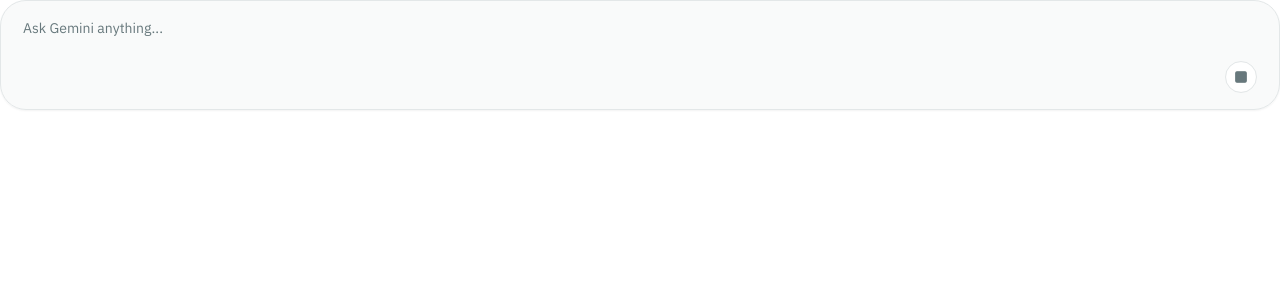
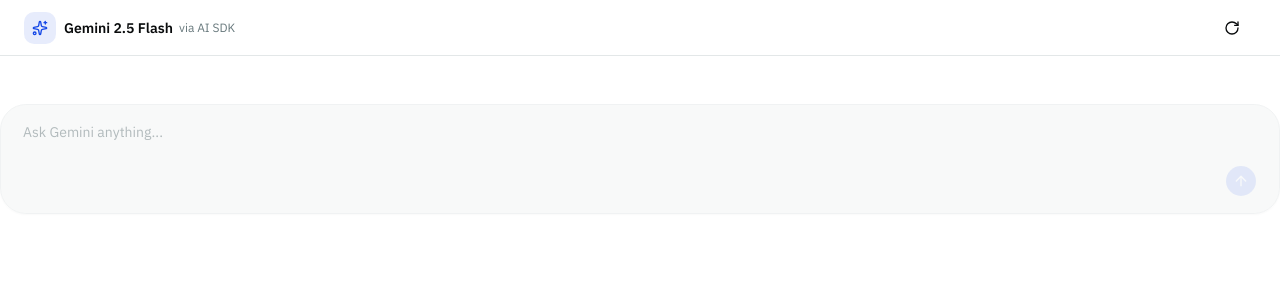
Before and after one commit to mrityunjay83039/genui-app-with-aisdk, a Next.js app: page /genui in a window 1280 px wide. Shown: the top 300 px of the page. Built offline with nearby package versions, Linux system fonts and the light colour scheme.

Commit message:
created header, chat form and message area component

```diff
--- a/src/app/genui/page.tsx
+++ b/src/app/genui/page.tsx
@@ -1,19 +1,30 @@
 "use client";
 
 import ChatForm from "@/components/ChatForm";
-import { FC } from "react";
+import ChatHeader from "@/components/ChatHeader";
+import MessageArea from "@/components/MessageArea";
+import { useChat } from "@ai-sdk/react";
+import { FC, useState } from "react";
 
 
 const genui: FC = () => {
+    const [draft, setDraft] = useState("");
+    const { messages, setMessages, status, stop } = useChat();
+    const busy = status === "submitted" || status === "streaming";
+    const canSend = draft.trim().length > 0 && !busy;
     const handleOnSubmit = () => {
 
     }
 
-    const handleOnStop = () => {
 
-    }
 
-    return <ChatForm status="streaming" onSubmit={handleOnSubmit} handleOnStop={handleOnStop} />
+    return (
+        <>
+            <ChatHeader messages={messages} setMessages={setMessages} setDraft={setDraft} busy={busy} />
+            <MessageArea busy={busy} messages={messages} />
+            <ChatForm status="streaming" onSubmit={handleOnSubmit} handleOnStop={stop} busy={busy} canSend={canSend} draft={draft} setDraft={setDraft} />
+        </>
+    )
 
 }
 export default genui;
--- a/src/components/ChatForm.tsx
+++ b/src/components/ChatForm.tsx
@@ -2,11 +2,9 @@ import { ArrowUpIcon, SquareIcon } from "lucide-react";
 import { InputGroup, InputGroupAddon, InputGroupButton, InputGroupTextarea } from "./ui/input-group";
 import React from "react";
 
-const ChatForm = ({ onSubmit, status, handleOnStop }) => {
-    const [draft, setDraft] = React.useState("");
+const ChatForm = ({ onSubmit, status, handleOnStop, draft, setDraft, busy, canSend }) => {
     const formRef = React.useRef<HTMLFormElement>(null);
-    const busy = status === "submitted" || status === "streaming";
-    const canSend = draft.trim().length > 0 && !busy;
+
 
     return <form ref={formRef} onSubmit={onSubmit} className="w-full">
         <InputGroup className="rounded-[26px] border bg-muted/40 dark:bg-muted/20 px-3 py-2 shadow-xs transition-colors focus-within:border-ring/60 focus-within:bg-background">
--- /dev/null
+++ b/src/components/ChatHeader.tsx
@@ -0,0 +1,52 @@
+"use client";
+
+import { Button } from "@base-ui/react";
+import { RotateCwIcon, SparklesIcon } from "lucide-react";
+import {
+    Tooltip,
+    TooltipContent,
+    TooltipProvider,
+    TooltipTrigger,
+} from "@/components/ui/tooltip";
+
+const ChatHeader = ({ messages, setMessages, setDraft, busy }) => {
+    return (
+        <header className="flex h-14 shrink-0 items-center justify-between border-b px-4 md:px-6">
+            <div className="flex items-center gap-2">
+                <span className="flex size-8 items-center justify-center rounded-lg bg-primary/10 text-primary">
+                    <SparklesIcon className="size-4" />
+                </span>
+                <div className="flex items-center gap-1.5 font-semibold text-sm">
+                    <span>Gemini 2.5 Flash</span>
+                    <span className="text-xs text-muted-foreground font-normal">
+                        via AI SDK
+                    </span>
+                </div>
+            </div>
+
+            <TooltipProvider>
+                <Tooltip>
+                    <TooltipTrigger
+                        render={
+                            <Button
+                                variant="ghost"
+                                size="icon"
+                                className="size-8 rounded-full"
+                                aria-label="New chat"
+                                onClick={() => {
+                                    setMessages([]);
+                                    setDraft("");
+                                }}
+                                disabled={busy && messages.length === 0}
+                            >
+                                <RotateCwIcon className="size-4" />
+                            </Button>
+                        }
+                    />
+                    <TooltipContent side="bottom">New Chat</TooltipContent>
+                </Tooltip>
+            </TooltipProvider>
+        </header>)
+}
+
+export default ChatHeader;
--- /dev/null
+++ b/src/components/MessageArea.tsx
@@ -0,0 +1,105 @@
+"use client";
+
+import { TerminalIcon } from "lucide-react";
+import { Markdown } from "./ui/markdown";
+import { Message, MessageContent } from "./ui/message";
+import { MessageScrollerContent, MessageScrollerViewport, MessageScroller, MessageScrollerItem, MessageScrollerButton, MessageScrollerProvider } from "./ui/message-scroller";
+import { Trace, TraceCollapsible, TraceCollapsibleContent, TraceCollapsibleTrigger, TraceIcon, TraceLine, TraceTitle } from "./ui/trace";
+import { CodeBlock } from "streamdown";
+import { CodeBlockContent } from "./ui/code-block";
+
+const MessageArea = ({ messages, busy, }) => {
+    return <MessageScrollerProvider>
+        <MessageScroller>
+            <MessageScrollerViewport className="flex-1">
+                <MessageScrollerContent
+                    aria-busy={busy}
+                    className="max-w-3xl mx-auto w-full px-4 py-6 gap-6"
+                >
+                    {messages.map((message) => {
+                        const isUser = message.role === "user";
+                        return message.parts.map((part, index) => {
+                            switch (part.type) {
+                                case "text":
+                                    return <MessageScrollerItem key={`${message.id}-${index}`} messageId={message.id} scrollAnchor={isUser}>
+                                        <Message align={isUser ? "end" : "start"}>
+                                            <MessageContent className="w-full max-w-full">
+                                                {isUser ? (
+                                                    /* User bubble: sleek rounded pill on the right */
+                                                    <div className="ml-auto w-fit max-w-[80%] rounded-3xl bg-muted/90 dark:bg-muted/60 px-5 py-3 text-sm whitespace-pre-wrap leading-relaxed shadow-2xs">
+                                                        {part.text}
+                                                    </div>
+                                                ) : (
+                                                    /* Assistant response: full-width natural text with markdown */
+                                                    <div className="w-full text-sm leading-relaxed text-foreground pl-1">
+                                                        {part.text ? (
+                                                            <Markdown>{part.text}</Markdown>
+                                                        ) : (
+                                                            <div className="flex items-center gap-2 text-muted-foreground">
+                                                                <span className="inline-block size-2 rounded-full bg-primary animate-pulse" />
+                                                                <span>Thinking...</span>
+                                                            </div>
+                                                        )}
+                                                    </div>
+                                                )}
+                                            </MessageContent>
+                                        </Message>
+                                    </MessageScrollerItem>
+
+                                case "tool-getWeather": {
+                                    const partKey = `${message.id}-${index}`;
+                                    const output = part.output as { temp?: number; tempmin?: number; tempmax?: number; error?: string } | undefined;
+                                    const isError = part.state === "output-error" || Boolean(output?.error);
+
+                                    return (
+                                        <Trace key={partKey}>
+                                            <TraceCollapsible defaultOpen>
+                                                <TraceCollapsibleTrigger>
+                                                    <TraceLine status={isError ? "error" : undefined}>
+                                                        <TraceIcon>
+                                                            <TerminalIcon />
+                                                        </TraceIcon>
+                                                        <TraceTitle>{isError ? "Weather Tool Failed" : "Weather Tool Called"}</TraceTitle>
+                                                    </TraceLine>
+                                                </TraceCollapsibleTrigger>
+                                                <TraceCollapsibleContent>
+                                                    <CodeBlock size="sm">
+                                                        <CodeBlockContent wrap className="max-h-64">
+                                                            {part.state === "output-error" ? (
+                                                                part.errorText
+                                                            ) : part.state === "output-available" ? (
+                                                                output?.error ? (
+                                                                    <p className="text-destructive font-sans">{output.error}</p>
+                                                                ) : output?.temp != null ? (
+                                                                    <div>
+                                                                        <p>Temperature: {Math.round(output.temp)}°C</p>
+                                                                        <p>Min Temp.: {output.tempmin != null ? `${Math.round(output.tempmin)}°C` : "N/A"}</p>
+                                                                        <p>Max Temp.: {output.tempmax != null ? `${Math.round(output.tempmax)}°C` : "N/A"}</p>
+                                                                    </div>
+                                                                ) : (
+                                                                    "Please check the city name"
+                                                                )
+                                                            ) : (
+                                                                <div className="text-muted-foreground animate-pulse">Fetching weather data...</div>
+                                                            )}
+                                                        </CodeBlockContent>
+                                                    </CodeBlock>
+                                                </TraceCollapsibleContent>
+                                            </TraceCollapsible>
+                                        </Trace>
+                                    );
+                                }
+                                default:
+                                    return null;
+                            }
+                        })
+
+                    })}
+                </MessageScrollerContent>
+            </MessageScrollerViewport>
+            <MessageScrollerButton />
+        </MessageScroller>
+    </MessageScrollerProvider>
+}
+
+export default MessageArea;
```
